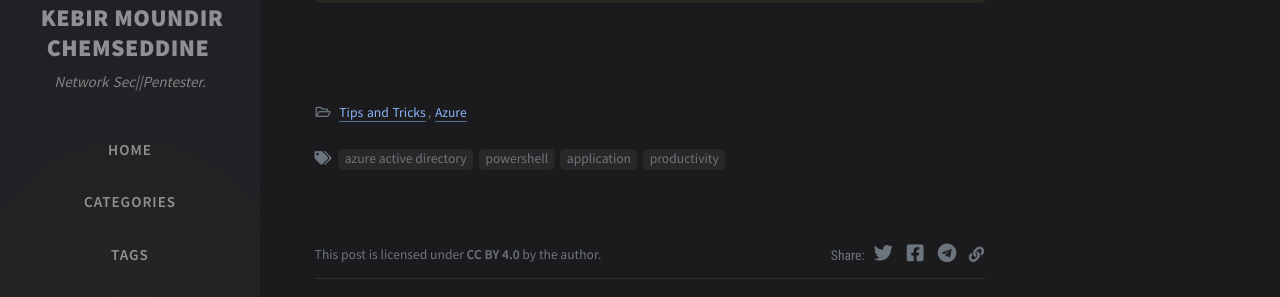
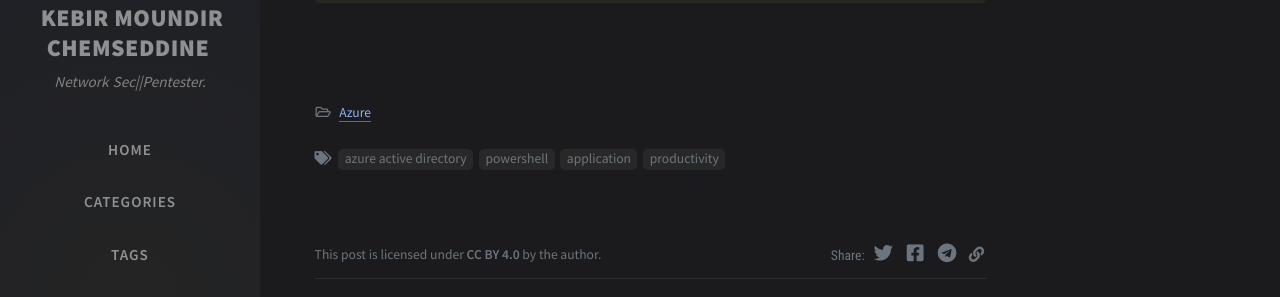
Before and after one commit to Mondirkb/fortest, a Jekyll site: the page built from _posts/2018-09-25-delete-multiple-azure-ad-applications-powershell.md, in a window 1280 px wide and 900 px high, scrolled down 1887 px. Shown: the part 156-453 px from the top of the window. Built offline with Jekyll 4.4.1, drawn with Linux system fonts in a browser that asks for light colours; nearby versions of some CDN libraries; comment, search, counter and statistics services are not loaded.

Commit message:
Update 2018-09-25-delete-multiple-azure-ad-applications-powershell.md

```diff
--- a/_posts/2018-09-25-delete-multiple-azure-ad-applications-powershell.md
+++ b/_posts/2018-09-25-delete-multiple-azure-ad-applications-powershell.md
@@ -1,7 +1,7 @@
 ---
 title: Delete multiple Azure Active Directory applications via PowerShell
 date: 2018-09-25 00:00:00 +0000
-categories: [Tips and Tricks, Azure]
+categories: [ Azure]
 tags: [azure active directory, powershell, application, productivity]
 seo:
   date_modified: 2020-03-17 00:40:12 +0000
```
